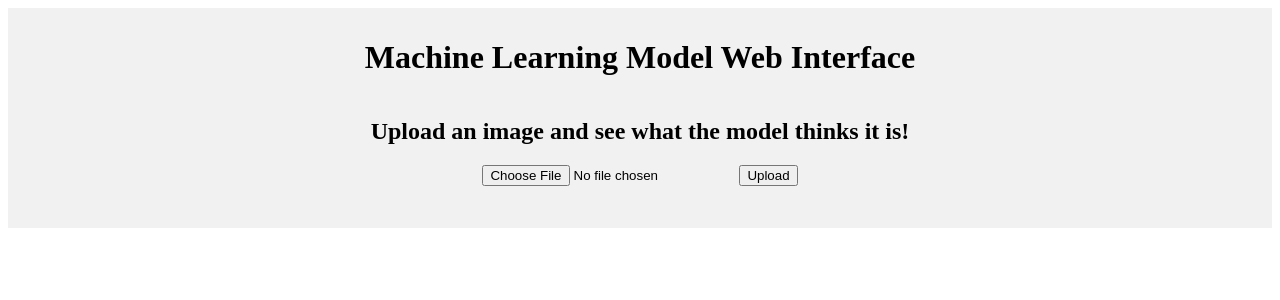
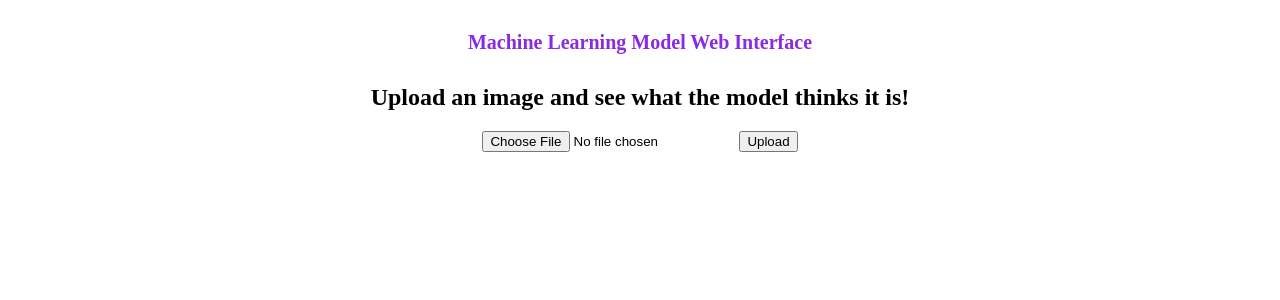
Before and after one commit to Nahjay/Hardware-Accelerated-ML, a Flask app: page / in a window 1280 px wide. Shown: the top 300 px of the page. Run offline with Flask 3, Linux system fonts and the light colour scheme.

Commit message:
fix: added color to title

```diff
--- a/src/web_interface/static/css/styles.css
+++ b/src/web_interface/static/css/styles.css
@@ -21,5 +21,12 @@ body {
     align-items: center;
     justify-content: center;
     padding: 10px;
-    background-color: #f1f1f1;
+    background-color: white;
 }
+
+#title {
+    font-size: 20px;
+    font-weight: bold;
+    margin-bottom: 10px;
+    color: blueviolet;
+}
--- a/src/web_interface/templates/index.html
+++ b/src/web_interface/templates/index.html
@@ -12,7 +12,7 @@
 
     <body>
         <div class="container">
-            <h1>Machine Learning Model Web Interface</h1>
+            <h1 id="title">Machine Learning Model Web Interface</h1>
             <h2>Upload an image and see what the model thinks it is!</h2>
             <form id="form" action="index.php" method="post" enctype="multipart/form-data" onsubmit="upload()">
                 <input type="file" name="file" id="file_input" onchange="file_selected()">
```
